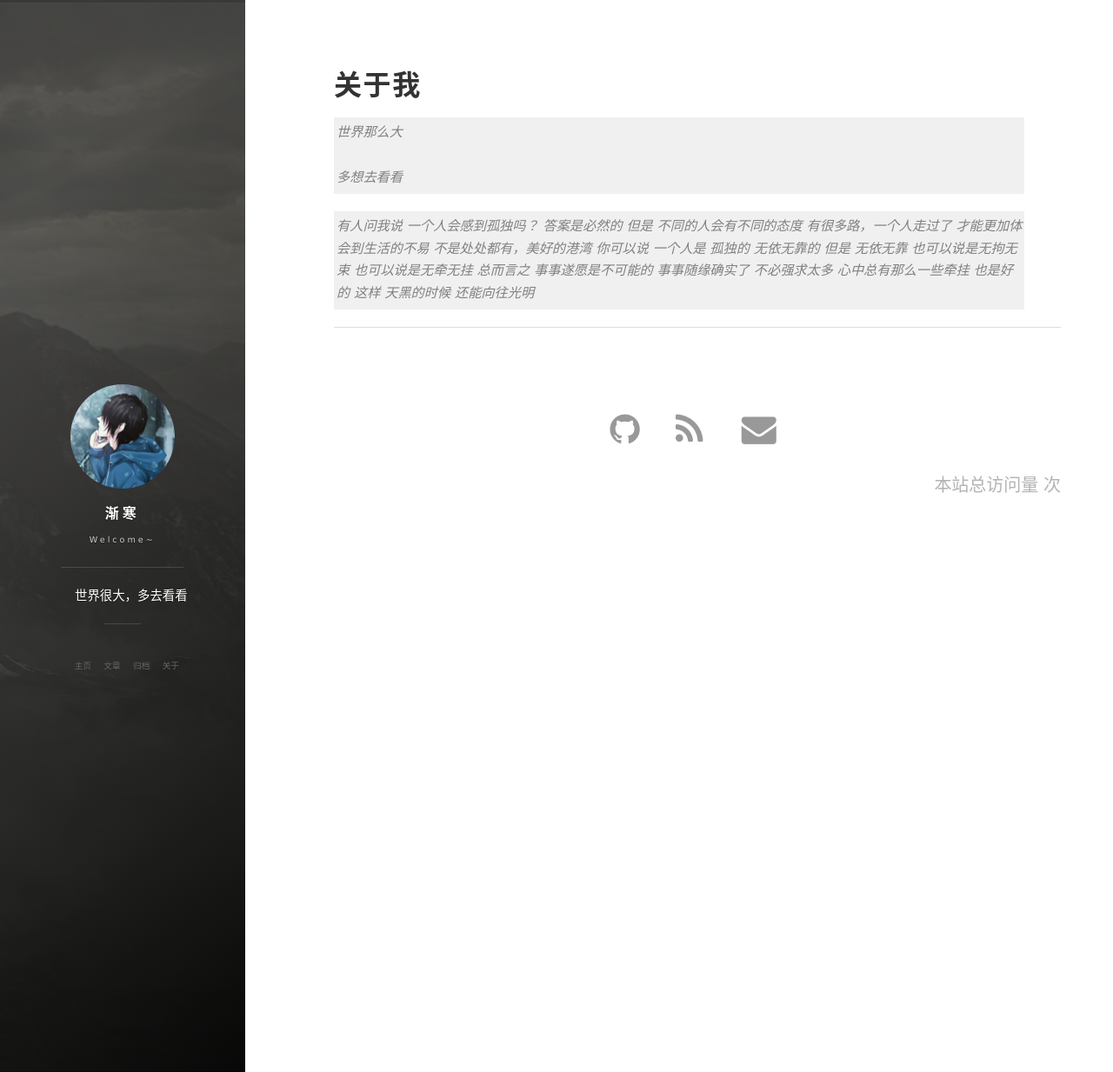
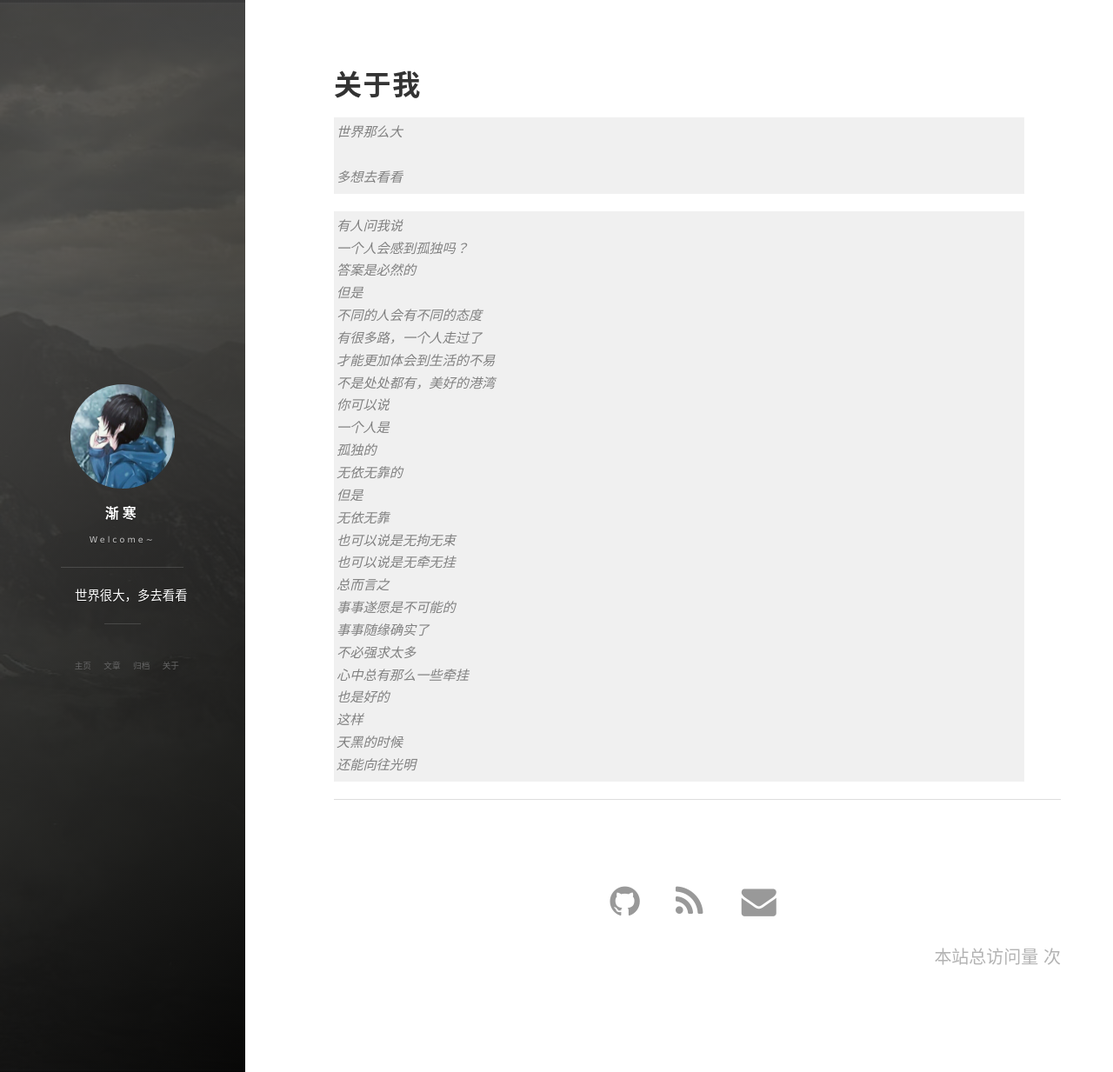
Before and after one commit to Fleschier/Fleschier.github.io, a Jekyll site: the page built from about.md, in a window 1280 px wide and 1233 px high. Shown: the whole window at 87% size. Built offline with Jekyll 4.4.1, drawn with Linux system fonts in a browser that asks for light colours; nearby versions of some CDN libraries.

Commit message:
fix some font bug

```diff
--- a/about.md
+++ b/about.md
@@ -9,31 +9,31 @@ title: 关于我
   </blockquote>
 
   <blockquote>
-    有人问我说
-    一个人会感到孤独吗？
-    答案是必然的
-    但是
-    不同的人会有不同的态度
-    有很多路，一个人走过了
-    才能更加体会到生活的不易
-    不是处处都有，美好的港湾
-    你可以说
-    一个人是
-    孤独的
-    无依无靠的
-    但是
-    无依无靠
-    也可以说是无拘无束
-    也可以说是无牵无挂
-    总而言之
-    事事遂愿是不可能的
-    事事随缘确实了
-    不必强求太多
-    心中总有那么一些牵挂
-    也是好的
-    这样
-    天黑的时候
-    还能向往光明
+    有人问我说<br>
+    一个人会感到孤独吗？<br>
+    答案是必然的<br>
+    但是<br>
+    不同的人会有不同的态度<br>
+    有很多路，一个人走过了<br>
+    才能更加体会到生活的不易<br>
+    不是处处都有，美好的港湾<br>
+    你可以说<br>
+    一个人是<br>
+    孤独的<br>
+    无依无靠的<br>
+    但是<br>
+    无依无靠<br>
+    也可以说是无拘无束<br>
+    也可以说是无牵无挂<br>
+    总而言之<br>
+    事事遂愿是不可能的<br>
+    事事随缘确实了<br>
+    不必强求太多<br>
+    心中总有那么一些牵挂<br>
+    也是好的<br>
+    这样<br>
+    天黑的时候<br>
+    还能向往光明<br>
 
   </blockquote>
 
```
